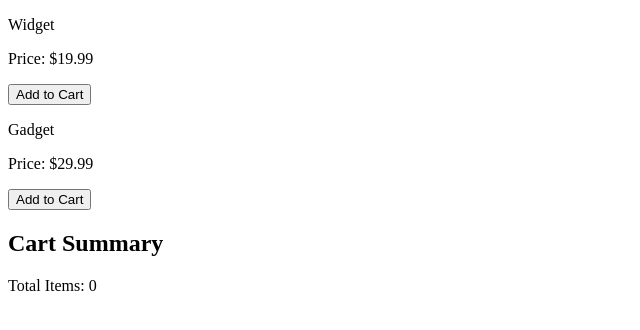
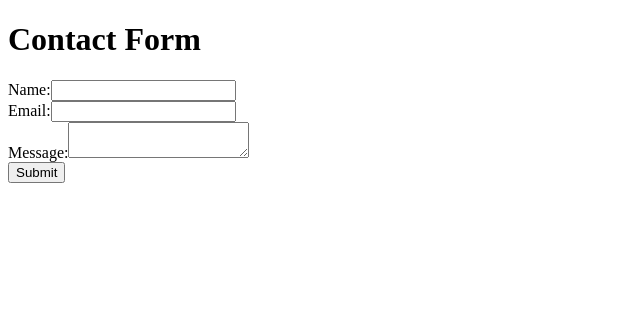
Before and after one commit to Dev-NurAbdi/React-Exercises, a React (Vite) app: page / in a window 1280 px wide. Shown: the top 330 px of the page, without its empty margins (0-640 px from the left). Built offline with nearby package versions, Linux system fonts and the light colour scheme.

Commit message:
Exercise 17

```diff
--- /dev/null
+++ b/React js Exercises/Exercise 17/ContactForm.jsx
@@ -0,0 +1,59 @@
+
+import useForm from './useForm';
+
+const ContactForm = () => {
+  const { values, handleChange } = useForm({
+    name: '',
+    email: '',
+    message: '',
+  });
+
+  const handleSubmit = (event) => {
+    event.preventDefault();
+    console.log('Form Data:', values);
+    // Handle form submission (e.g., send data to a server)
+  };
+
+  return (
+    <form onSubmit={handleSubmit}>
+      <div>
+        <label>
+          Name:
+          <input
+            type="text"
+            name="name"
+            value={values.name}
+            onChange={handleChange}
+            required
+          />
+        </label>
+      </div>
+      <div>
+        <label>
+          Email:
+          <input
+            type="email"
+            name="email"
+            value={values.email}
+            onChange={handleChange}
+            required
+          />
+        </label>
+      </div>
+      <div>
+        <label>
+          Message:
+          <textarea
+            name="message"
+            value={values.message}
+            onChange={handleChange}
+            required
+          />
+        </label>
+      </div>
+      <button type="submit">Submit</button>
+    </form>
+  );
+};
+
+export default ContactForm;
--- /dev/null
+++ b/React js Exercises/Exercise 17/useForm.js
@@ -0,0 +1,18 @@
+// useForm.js
+import { useState } from 'react';
+
+const useForm = (initialValues) => {
+  const [values, setValues] = useState(initialValues);
+
+  const handleChange = (event) => {
+    const { name, value } = event.target;
+    setValues({
+      ...values,
+      [name]: value,
+    });
+  };
+
+  return { values, handleChange };
+};
+
+export default useForm;
--- a/src/App.jsx
+++ b/src/App.jsx
@@ -1,29 +1,14 @@
+import React from "react";
+import ContactForm from "../React js Exercises/Exercise 17/ContactForm";
 
-import React, { useState } from 'react';
-import CartContext from '../React js Exercises/Exercise 16/CartContext';
-import ProductItem from '../React js Exercises/Exercise 16/ProductItem';
-import CartSummary from '../React js Exercises/Exercise 16/CartSummary';
+const App = () => {
+  return (
+    <div>
+      <h1>Contact Form</h1>
 
-function App() {
-  const [cartItems, setCartItems] = useState([]);
-
-  const addToCart = (item) => {
-    setCartItems([...cartItems, item]);
-  };
-
-  const removeFromCart = (itemId) => {
-    setCartItems(cartItems.filter((item) => item.id !== itemId));
-  };
-
-  const value = { cartItems, addToCart, removeFromCart };
-
-  return (
-    <CartContext.Provider value={value}>
-      <ProductItem itemId={1} itemName="Widget" price={19.99} />
-      <ProductItem itemId={2} itemName="Gadget" price={29.99} />
-      <CartSummary />
-    </CartContext.Provider>
+      <ContactForm />
+    </div>
   );
-}
+};
 
 export default App;
```
